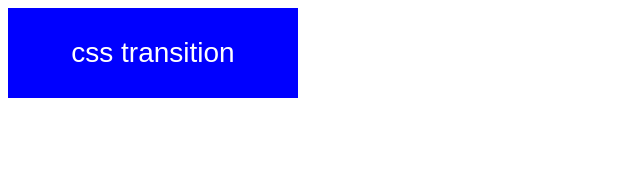
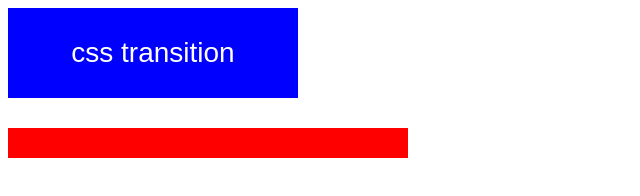
Before and after one commit to MateenCode/Creative-Animations, a plain HTML site: page css_transitions_basics/what is css transitions/index.html in a window 1280 px wide. Shown: the whole page, without its empty margins (0-640 px from the left). Drawn offline with Linux system fonts and the light colour scheme.

Commit message:
found width effect solution

```diff
--- a/css_transitions_basics/what is css transitions/index.html
+++ b/css_transitions_basics/what is css transitions/index.html
@@ -1,20 +1,19 @@
 <!DOCTYPE html>
 <html lang="en-US">
-
-<head>
-    <meta charset="UTF-8">
-    <meta name="viewport" content="width=device-width, initial-scale=1">
+  <head>
+    <meta charset="UTF-8" />
+    <meta name="viewport" content="width=device-width, initial-scale=1" />
     <title>CSS animation, transitions and transforms</title>
 
     <!-- OUR STYLESHEET -->
-    <link rel="stylesheet" href="style.css" type="text/css" media="all">
+    <link rel="stylesheet" href="style.css" type="text/css" media="all" />
+  </head>
 
-</head>
+  <body>
+    <button>css transition</button>
 
-<body>
-
-	<button>css transition</button>
-
-</body>
-
+    <div id="ProgressBar">
+      <div id="ProgressBarPercentage"></div>
+    </div>
+  </body>
 </html>
--- a/css_transitions_basics/what is css transitions/style.css
+++ b/css_transitions_basics/what is css transitions/style.css
@@ -14,3 +14,24 @@ button:hover {
   color: black;
   border-radius: 50%;
 }
+
+#ProgressBar {
+  margin-top: 30px;
+  height: 30px;
+  width: 400px;
+}
+
+#ProgressBarPercentage {
+  height: 30px;
+  background-color: rgb(255, 0, 0);
+  animation: loadProgressBar 2s linear;
+}
+
+@keyframes loadProgressBar {
+  0% {
+    width: 0;
+  }
+  100% {
+    width: 100%;
+  }
+}
```
